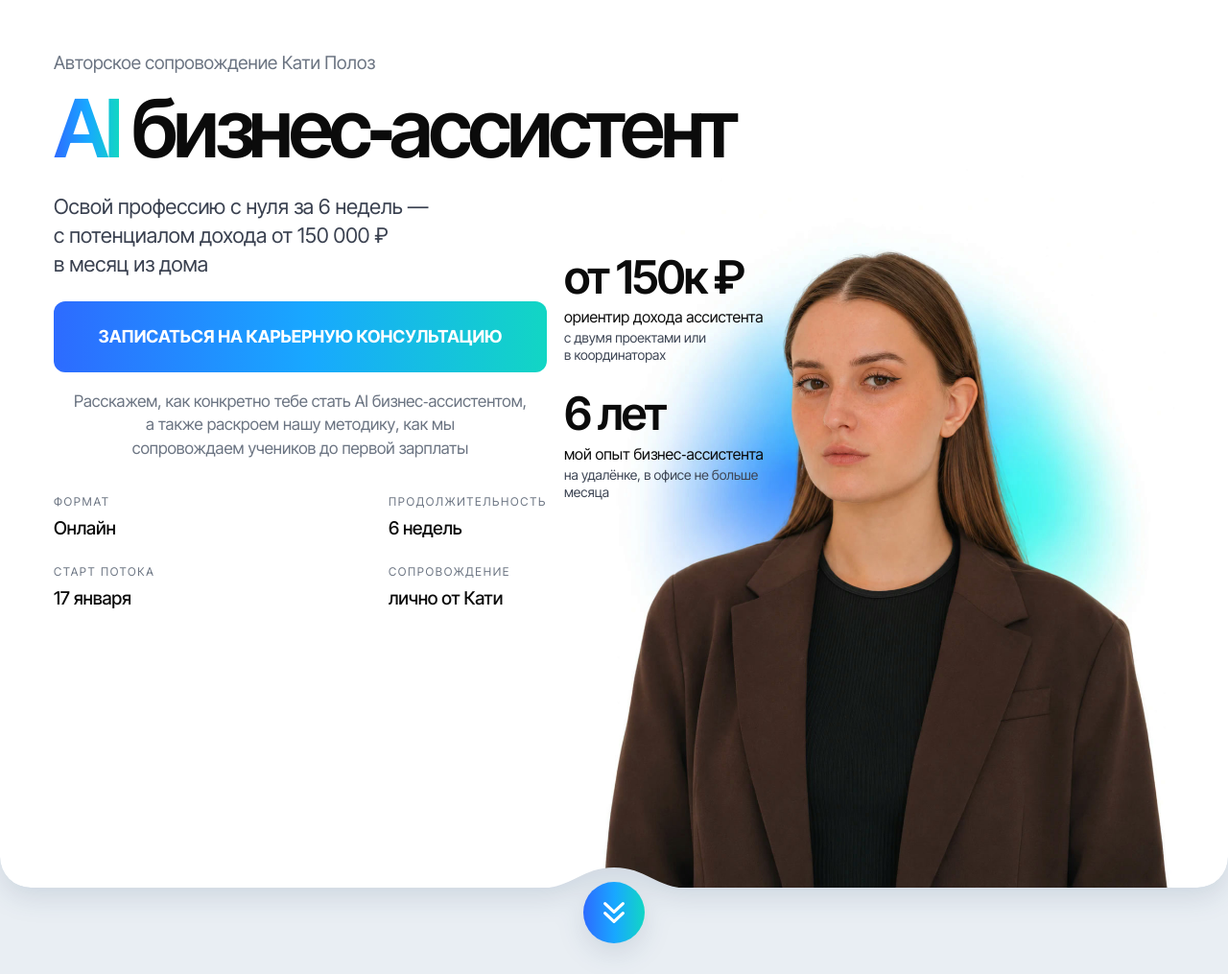
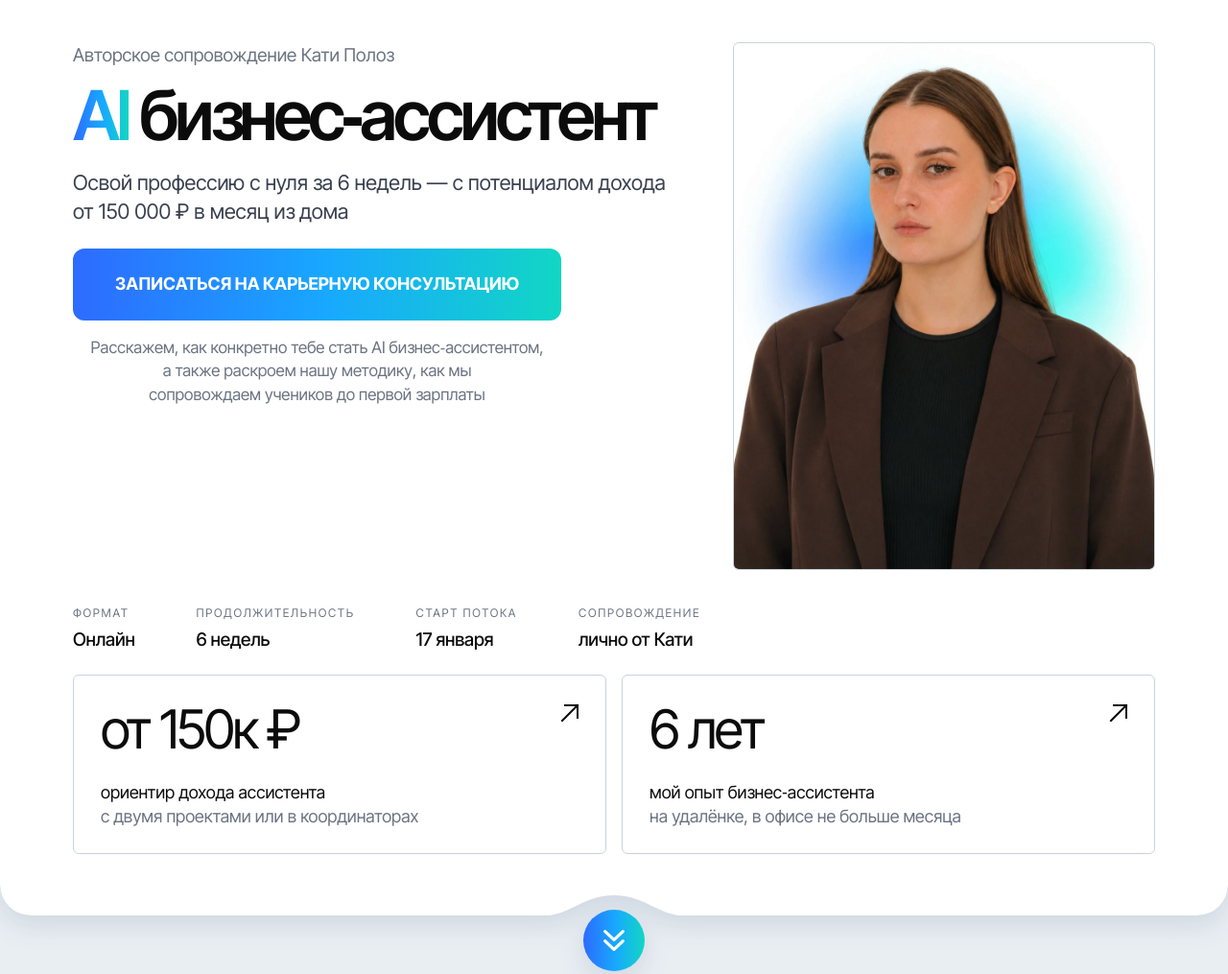
Before and after one commit to artem-pak/ekaterina-poloz, a plain HTML site: page index.html in a window 1280 px wide. Shown: the top 1015 px of the page at 96% size. Drawn offline with Linux system fonts and the light colour scheme.

Commit message:
Desktop: wireframe structure (text left, photo right, facts row, two cards); head at title level
Co-Authored-By: Claude Sonnet 5.5 <noreply@anthropic.com>

```diff
--- a/index.html
+++ b/index.html
@@ -37,10 +37,11 @@
   .notch-btn svg{width:30px;height:30px;display:block}
   body{padding-bottom:110px}
   .hero .wrap{max-width:960px}
-  .hero-head,.hero-body{container-type:inline-size}
-  .hero-body{display:flex;flex-direction:column}
-  /* на телефоне блок с фактами стоит над кнопкой, на компьютере под ней */
-  .lead{order:1} .facts{order:2} .cta{order:3} .intro{order:4}
+  .hero-head,.cta{container-type:inline-size}
+  .hero .wrap{display:flex;flex-direction:column}
+  .hero-left{display:contents}
+  /* порядок на телефоне: заголовок, подзаголовок, факты над кнопкой, кнопка, фото */
+  .hero-head{order:1} .lead{order:2} .facts{order:3} .cta{order:4} .hero-photo{order:5} .stat-cards{display:none}
 
   .kicker{font-size:clamp(16px,1.5vw,19px);color:var(--muted)}
   /* заголовок и кнопка всегда в одну строку: размер считается от ширины колонки */
@@ -55,32 +56,41 @@
   .fact span{display:block;font-size:12px;letter-spacing:.14em;text-transform:uppercase;color:var(--muted)}
   .fact b{display:block;margin-top:6px;font-size:19px;font-weight:500;letter-spacing:-.01em;color:var(--ink);white-space:nowrap}
 
-  /* Катя стоит самой нижней, вплотную к низу экрана; цифры слева на уровне её головы.
-     Белый фон фото «растворяется» на белой странице (multiply), свечение остаётся. */
+  /* ТЕЛЕФОН: Катя стоит самой нижней, вплотную к низу экрана; цифры слева на уровне её головы.
+     Белый фон фото растворяется на белой странице (multiply), свечение остаётся. */
   .hero-photo{position:relative;margin-top:14px;display:flex;justify-content:flex-end;overflow:hidden}
   .hero-photo img{display:block;flex:none;width:100%;max-width:none;height:auto;margin-right:-23%;mix-blend-mode:multiply}
-  /* верх макушки на фото: ~12% высоты; цифры стартуют там же и не выше */
   .hero-stats{position:absolute;left:0;top:12%;z-index:2;display:flex;flex-direction:column;gap:10px;width:40%}
   .hero-stats b{display:block;font-size:clamp(24px,7.6vw,40px);line-height:1;font-weight:600;letter-spacing:-.045em;white-space:nowrap}
   .hero-stats p{margin-top:4px;font-size:11.5px;line-height:1.25;color:var(--ink)}
   .hero-stats span{display:block;margin-top:2px;font-size:10.5px;line-height:1.25;color:#3e4655}
 
   @media (min-width:960px){
-    .hero{--notch-w:160px;--notch-h:22px;padding:52px 0 0}
+    .hero{--notch-w:160px;--notch-h:22px;padding:44px 0 64px}
     .notch-btn{width:64px;height:64px;top:-6px}
     .notch-btn svg{width:32px;height:32px}
-    .hero .wrap{max-width:1200px;display:grid;grid-template-columns:minmax(0,44%) minmax(0,1fr);grid-template-rows:auto 1fr;column-gap:40px}
-    .hero-head{grid-column:1 / -1;grid-row:1}
-    .hero-body{grid-column:1;grid-row:2;align-self:start;padding-top:4px;padding-bottom:56px}
-    .btn{padding:24px 10px}
-    .facts{order:5;margin-top:34px;grid-template-columns:repeat(2,auto);justify-content:space-between;gap:22px 16px}
-    .hero-photo{grid-column:2;grid-row:2;align-self:end;margin:0;overflow:visible;container-type:inline-size}
-    .hero-photo img{width:min(600px,100%);margin-right:0}
-    /* размер и ширина цифр зависят от ширины колонки с фото, чтобы не заходить на лицо */
-    .hero-stats{left:-22px;top:12%;gap:clamp(18px,5cqi,30px);width:calc(32cqi + 14px)}
-    .hero-stats b{font-size:min(48px,7.8cqi)}
-    .hero-stats p{margin-top:8px;font-size:clamp(13px,2.6cqi,16px)}
-    .hero-stats span{font-size:clamp(11.5px,2.3cqi,14px)}
+
+    /* КОМПЬЮТЕР: слева текст и кнопка, справа фото; ниже ряд с фактами и две карточки */
+    .hero .wrap{max-width:1160px;display:grid;grid-template-columns:minmax(0,1fr) 440px;column-gap:56px;align-items:start}
+    .hero-left{display:block;grid-column:1;grid-row:1}
+    .hero-head,.lead,.facts,.cta,.hero-photo{order:0}
+    .cta-in{width:fit-content;max-width:100%}
+    .btn{display:block;width:auto;font-size:18px;padding:24px 44px}
+    .intro{width:0;min-width:100%;margin-top:16px}
+
+    .hero-photo{grid-column:2;grid-row:1;margin:0;overflow:hidden;aspect-ratio:4/5;border:1px solid #c9d2dc;border-radius:6px;background:#fff;align-self:start}
+    /* макушка Кати на уровне надписи и заголовка слева */
+    .hero-photo img{position:absolute;left:50%;bottom:0;width:108%;margin:0;transform:translateX(-50%)}
+    .hero-stats{display:none}
+
+    .facts{grid-column:1 / -1;grid-row:2;margin-top:36px;display:flex;gap:64px;flex-wrap:wrap}
+
+    .stat-cards{grid-column:1 / -1;grid-row:3;display:grid;grid-template-columns:1fr 1fr;gap:16px;margin-top:22px}
+    .stat-card{position:relative;border:1px solid #c9d2dc;border-radius:6px;background:#fff;padding:28px 28px 26px}
+    .stat-card b{display:block;font-size:56px;line-height:1;font-weight:400;letter-spacing:-.045em;color:var(--ink)}
+    .stat-card p{margin-top:26px;font-size:18px;line-height:1.3;color:var(--ink)}
+    .stat-card span{display:block;margin-top:2px;font-size:18px;line-height:1.3;color:var(--muted)}
+    .stat-card svg{position:absolute;right:24px;top:26px;width:26px;height:26px;stroke:var(--ink);fill:none;stroke-width:2;stroke-linecap:square}
   }
 </style>
 </head>
@@ -88,21 +98,23 @@
 <div class="hero-shell">
 <header class="hero">
   <div class="wrap">
+    <div class="hero-left">
       <div class="hero-head">
         <p class="kicker">Авторское сопровождение Кати&nbsp;Полоз</p>
         <h1><span class="grad-text">AI</span> бизнес&#8209;ассистент</h1>
       </div>
+      <p class="lead">Освой профессию с&nbsp;нуля за&nbsp;6&nbsp;недель&nbsp;— с&nbsp;потенциалом дохода от&nbsp;150&nbsp;000&nbsp;₽ в&nbsp;месяц из&nbsp;дома</p>
+      <div class="cta"><div class="cta-in">
+        <a class="btn" href="#consult">Записаться на&nbsp;карьерную консультацию</a>
+        <p class="intro">Расскажем, как конкретно тебе стать AI&nbsp;бизнес&#8209;ассистентом, а&nbsp;также раскроем нашу методику, как мы сопровождаем учеников до&nbsp;первой зарплаты</p>
+      </div></div>
+    </div>
 
-    <div class="hero-body">
-      <p class="lead">Освой профессию с&nbsp;нуля за&nbsp;6&nbsp;недель&nbsp;— с&nbsp;потенциалом дохода от&nbsp;150&nbsp;000&nbsp;₽ в&nbsp;месяц из&nbsp;дома</p>
     <div class="facts">
       <div class="fact"><span>Формат</span><b>Онлайн</b></div>
       <div class="fact"><span>Продолжительность</span><b>6&nbsp;недель</b></div>
       <div class="fact"><span>Старт потока</span><b>17&nbsp;января</b></div>
       <div class="fact"><span>Сопровождение</span><b>лично от&nbsp;Кати</b></div>
-      </div>
-      <div class="cta"><a class="btn" href="#consult">Записаться на&nbsp;карьерную консультацию</a></div>
-      <p class="intro">Расскажем, как конкретно тебе стать AI&nbsp;бизнес&#8209;ассистентом, а&nbsp;также раскроем нашу методику, как мы сопровождаем учеников до&nbsp;первой зарплаты</p>
     </div>
 
     <div class="hero-photo">
@@ -111,6 +123,11 @@
         <div><b>6&nbsp;лет</b><p>мой опыт бизнес&#8209;ассистента</p><span>на&nbsp;удалёнке, в&nbsp;офисе не&nbsp;больше месяца</span></div>
       </div>
       <img src="katya.jpg?v=2" width="1122" height="1402" alt="Катя Полоз">
+    </div>
+
+    <div class="stat-cards">
+      <div class="stat-card"><svg viewBox="0 0 26 26" aria-hidden="true"><path d="M5 21 21 5M8 5h13v13"/></svg><b>от&nbsp;150к&nbsp;₽</b><p>ориентир дохода ассистента</p><span>с&nbsp;двумя проектами или в&nbsp;координаторах</span></div>
+      <div class="stat-card"><svg viewBox="0 0 26 26" aria-hidden="true"><path d="M5 21 21 5M8 5h13v13"/></svg><b>6&nbsp;лет</b><p>мой опыт бизнес&#8209;ассистента</p><span>на&nbsp;удалёнке, в&nbsp;офисе не&nbsp;больше месяца</span></div>
     </div>
   </div>
 </header>
```
Lines whose indentation alone changed are shown as unchanged.
